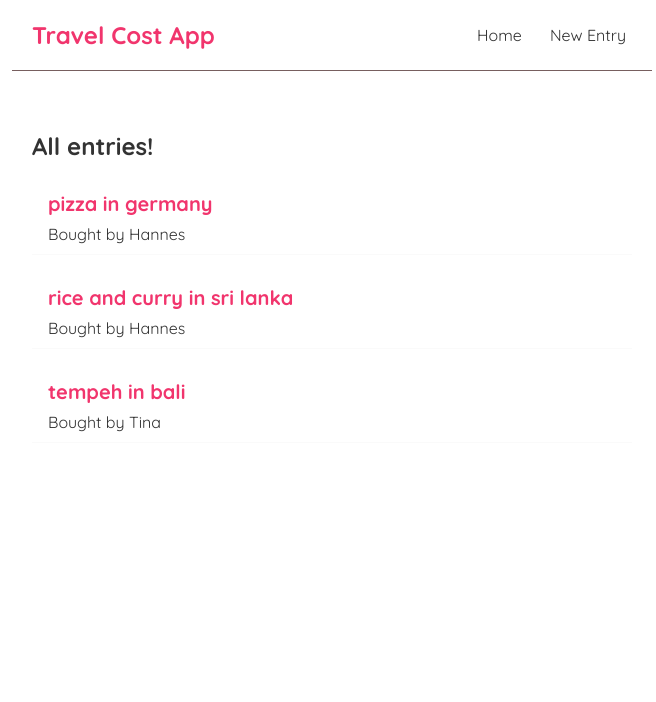
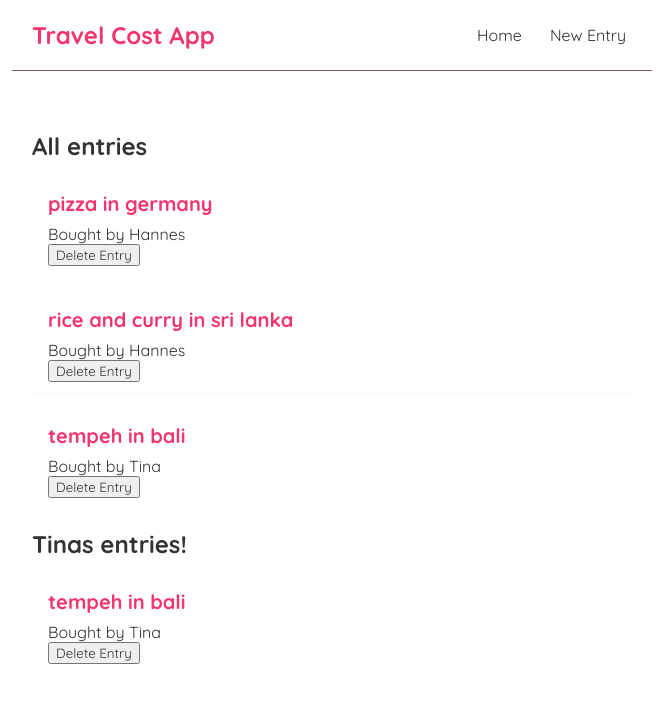
Before and after one commit to HaDuve/TravelCost, a React (Create React App) app in the folder travel-cost/: page / in a window 1280 px wide. Shown: the top 702 px of the page, without its empty margins (308-964 px from the left). Built offline with nearby package versions, Linux system fonts and the light colour scheme.

Commit message:
tutorial 13: functions as props (#1)

```diff
--- a/travel-cost/src/Bloglist.js
+++ b/travel-cost/src/Bloglist.js
@@ -1,4 +1,6 @@
-const Bloglist = ({ blogs, title }) => {
+const Bloglist = ({ blogs, title, handleDelete }) => {
+
+
     return (
         <div className="blog-list">
             <h2> {title} </h2>
@@ -6,6 +8,7 @@ const Bloglist = ({ blogs, title }) => {
                 <div className="blog-preview" key={entry.id}>
                     <h2> {entry.title} </h2>
                     <p>Bought by {entry.author}</p>
+                    <button onClick={() =>handleDelete(entry.id)}> Delete Entry</button>
                 </div>
             )) }
         </div>
--- a/travel-cost/src/Home.js
+++ b/travel-cost/src/Home.js
@@ -8,9 +8,15 @@ const Home = () => {
         { title: "tempeh in bali", body: "03.01.2022", author: "Tina", id: 3 }
     ]);
 
+    const handleDelete = (id) => {
+        const newEntries = entries.filter(entry => entry.id !== id);
+        setEntries(newEntries);
+    }
+
     return (
         <div className="home">
-            <Bloglist blogs={ entries } title={ "All entries!"} ></Bloglist>
+            <Bloglist blogs={entries} title={"All entries"} handleDelete={ handleDelete } ></Bloglist>
+            <Bloglist blogs={entries.filter((entry) => entry.author === "Tina")} handleDelete={ handleDelete }  title={"Tinas entries!"} ></Bloglist>
         </div>
      );
 }
```
